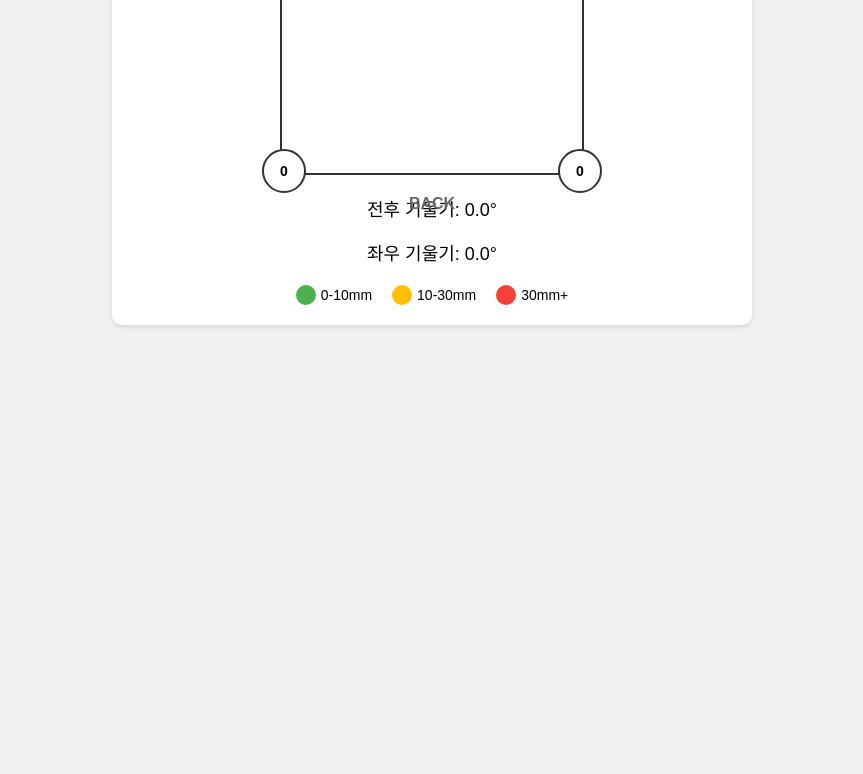
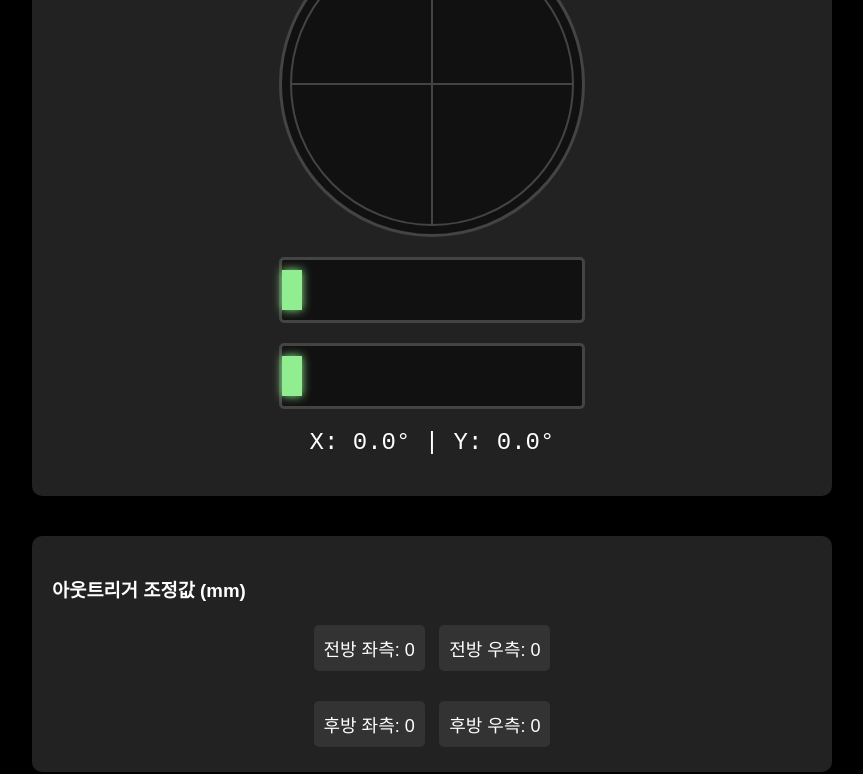
Before and after one commit to effect8010/-caravan-level, a plain HTML site: page index.html in a window 1280 px wide. Shown: the part 149-923 px from the top of the page, without its empty margins (208-1071 px from the left). Before the commit the page ends 800 px from the top, so only its background shows below. Drawn offline with Linux system fonts and the light colour scheme.

Commit message:
Update index.html
이미지 변경

```diff
--- a/index.html
+++ b/index.html
@@ -15,166 +15,213 @@
             margin: 0;
             padding: 20px;
             font-family: Arial, sans-serif;
-            background-color: #f0f0f0;
+            background-color: #000;
+            color: #fff;
         }
         .container {
-            max-width: 600px;
+            max-width: 800px;
             margin: 0 auto;
-            background: white;
             padding: 20px;
+        }
+        .level-container {
+            background-color: #222;
             border-radius: 10px;
-            box-shadow: 0 2px 5px rgba(0,0,0,0.1);
+            padding: 20px;
+            margin-bottom: 20px;
         }
-        .caravan {
+        .bubble-level {
             width: 300px;
-            height: 200px;
+            height: 300px;
             margin: 20px auto;
-            border: 2px solid #333;
+            border: 3px solid #444;
+            border-radius: 50%;
             position: relative;
+            background-color: #111;
+        }
+        .bubble {
+            width: 30px;
+            height: 30px;
+            background: #90EE90;
+            border-radius: 50%;
+            position: absolute;
+            box-shadow: 0 0 10px #90EE90;
+            transition: all 0.1s ease;
+        }
+        .crosshair {
+            position: absolute;
+            top: 50%;
+            left: 50%;
+            width: 280px;
+            height: 280px;
+            transform: translate(-50%, -50%);
+            border: 2px solid #444;
+            border-radius: 50%;
+        }
+        .crosshair::before, .crosshair::after {
+            content: '';
+            position: absolute;
+            background: #444;
+        }
+        .crosshair::before {
+            top: 50%;
+            left: 0;
+            right: 0;
+            height: 2px;
+            transform: translateY(-50%);
+        }
+        .crosshair::after {
+            left: 50%;
+            top: 0;
+            bottom: 0;
+            width: 2px;
+            transform: translateX(-50%);
+        }
+        .bar-level {
+            width: 300px;
+            height: 60px;
+            margin: 20px auto;
+            background-color: #111;
+            border: 3px solid #444;
+            position: relative;
+            border-radius: 5px;
+        }
+        .bar-bubble {
+            width: 20px;
+            height: 40px;
+            background: #90EE90;
+            position: absolute;
+            top: 10px;
+            box-shadow: 0 0 10px #90EE90;
+            transition: all 0.1s ease;
+        }
+        .angle-display {
+            text-align: center;
+            font-size: 24px;
+            margin: 20px 0;
+            font-family: monospace;
+        }
+        .caravan-display {
+            margin-top: 40px;
+            padding: 20px;
+            background-color: #222;
             border-radius: 10px;
         }
-        .corner {
-            width: 40px;
-            height: 40px;
-            border-radius: 50%;
-            position: absolute;
-            display: flex;
-            align-items: center;
-            justify-content: center;
-            font-size: 14px;
-            font-weight: bold;
-            border: 2px solid #333;
-            background-color: white;
-            transition: all 0.3s ease;
+        .corner-value {
+            font-size: 18px;
+            padding: 10px;
+            background-color: #333;
+            border-radius: 5px;
+            margin: 5px;
+            display: inline-block;
         }
-        .fl { top: -20px; left: -20px; }
-        .fr { top: -20px; right: -20px; }
-        .bl { bottom: -20px; left: -20px; }
-        .br { bottom: -20px; right: -20px; }
-        .green { background-color: #4CAF50; color: white; }
-        .yellow { background-color: #FFC107; color: black; }
-        .red { background-color: #F44336; color: white; }
-        .readings {
-            text-align: center;
-            margin-top: 20px;
-            font-size: 18px;
-        }
-        .direction {
-            position: absolute;
-            font-weight: bold;
-            color: #666;
-        }
-        .front { top: -40px; left: 50%; transform: translateX(-50%); }
-        .back { bottom: -40px; left: 50%; transform: translateX(-50%); }
-        .legend {
-            display: flex;
-            justify-content: center;
-            gap: 20px;
-            margin-top: 20px;
-            font-size: 14px;
-        }
-        .legend-item {
-            display: flex;
-            align-items: center;
-            gap: 5px;
-        }
-        .legend-color {
-            width: 20px;
-            height: 20px;
-            border-radius: 50%;
-        }
+        .green-text { color: #90EE90; }
+        .yellow-text { color: #FFD700; }
+        .red-text { color: #FF6B6B; }
     </style>
 </head>
 <body>
     <div class="container">
-        <h1 style="text-align: center;">Caravan Level Meter</h1>
-
-        <div class="caravan">
-            <div class="direction front">FRONT</div>
-            <div class="direction back">BACK</div>
-            <div class="corner fl" id="fl">0</div>
-            <div class="corner fr" id="fr">0</div>
-            <div class="corner bl" id="bl">0</div>
-            <div class="corner br" id="br">0</div>
+        <div class="level-container">
+            <div class="bubble-level">
+                <div class="crosshair"></div>
+                <div class="bubble" id="mainBubble"></div>
+            </div>
+            <div class="bar-level">
+                <div class="bar-bubble" id="xBubble"></div>
+            </div>
+            <div class="bar-level">
+                <div class="bar-bubble" id="yBubble"></div>
+            </div>
+            <div class="angle-display">
+                X: <span id="xAngle">0.0</span>° | Y: <span id="yAngle">0.0</span>°
+            </div>
         </div>
 
-        <div class="readings">
-            <p>전후 기울기: <span id="fbTilt">0.0</span>°</p>
-            <p>좌우 기울기: <span id="lrTilt">0.0</span>°</p>
-        </div>
-
-        <div class="legend">
-            <div class="legend-item">
-                <div class="legend-color" style="background-color: #4CAF50;"></div>
-                <span>0-10mm</span>
+        <div class="caravan-display">
+            <h3>아웃트리거 조정값 (mm)</h3>
+            <div style="text-align: center;">
+                <div class="corner-value" id="fl">전방 좌측: 0</div>
+                <div class="corner-value" id="fr">전방 우측: 0</div>
             </div>
-            <div class="legend-item">
-                <div class="legend-color" style="background-color: #FFC107;"></div>
-                <span>10-30mm</span>
-            </div>
-            <div class="legend-item">
-                <div class="legend-color" style="background-color: #F44336;"></div>
-                <span>30mm+</span>
+            <div style="text-align: center; margin-top: 20px;">
+                <div class="corner-value" id="bl">후방 좌측: 0</div>
+                <div class="corner-value" id="br">후방 우측: 0</div>
             </div>
         </div>
     </div>
 
     <script>
-        // 카라반 치수 (mm)
-        const CARAVAN_LENGTH = 5600;
-        const CARAVAN_WIDTH = 3200;
+        // 카라반 치수
+        const CARAVAN_LENGTH = 7484; // mm (전체 길이)
+        const CARAVAN_WIDTH = 2299;  // mm (전체 폭)
+
+        const mainBubble = document.getElementById('mainBubble');
+        const xBubble = document.getElementById('xBubble');
+        const yBubble = document.getElementById('yBubble');
+        const xAngleDisplay = document.getElementById('xAngle');
+        const yAngleDisplay = document.getElementById('yAngle');
 
         function calculateCornerHeights(fbAngle, lrAngle) {
-            // 라디안 변환
             const fbRadians = fbAngle * (Math.PI / 180);
             const lrRadians = lrAngle * (Math.PI / 180);
 
-            // 전후/좌우 각각의 높이 차이 계산
-            const fbHeightDiff = Math.sin(fbRadians) * CARAVAN_LENGTH;
-            const lrHeightDiff = Math.sin(lrRadians) * CARAVAN_WIDTH;
+            const fbHeightDiff = Math.sin(fbRadians) * (CARAVAN_LENGTH / 2);
+            const lrHeightDiff = Math.sin(lrRadians) * (CARAVAN_WIDTH / 2);
 
-            // 각 코너의 높이 계산
             return {
-                fl: Math.round((-fbHeightDiff/2 - lrHeightDiff/2)), // 전방 좌측
-                fr: Math.round((-fbHeightDiff/2 + lrHeightDiff/2)), // 전방 우측
-                bl: Math.round((fbHeightDiff/2 - lrHeightDiff/2)),  // 후방 좌측
-                br: Math.round((fbHeightDiff/2 + lrHeightDiff/2))   // 후방 우측
+                fl: Math.round((-fbHeightDiff - lrHeightDiff)),
+                fr: Math.round((-fbHeightDiff + lrHeightDiff)),
+                bl: Math.round((fbHeightDiff - lrHeightDiff)),
+                br: Math.round((fbHeightDiff + lrHeightDiff))
             };
         }
 
-        function handleOrientation(event) {
-            const x = event.beta;  // 전후 기울기 (-180° ~ 180°)
-            const y = event.gamma; // 좌우 기울기 (-90° ~ 90°)
+        function updateBubblePositions(x, y) {
+            // 원형 수평계 업데이트
+            const maxRadius = 135; // 버블의 최대 이동 반경
+            const xPos = (y * maxRadius / 90);
+            const yPos = (x * maxRadius / 90);
+            mainBubble.style.transform = `translate(${xPos}px, ${yPos}px)`;
 
-            // 기울기 값을 ±90° 범위로 제한
-            const fbTilt = Math.max(-90, Math.min(90, x));
-            const lrTilt = Math.max(-90, Math.min(90, y));
+            // 바 수평계 업데이트
+            const barMaxMove = 140;
+            xBubble.style.left = `${150 + (y * barMaxMove / 90)}px`;
+            yBubble.style.left = `${150 + (x * barMaxMove / 90)}px`;
+        }
 
-            // 기울기 표시 업데이트
-            document.getElementById('fbTilt').textContent = fbTilt.toFixed(1);
-            document.getElementById('lrTilt').textContent = lrTilt.toFixed(1);
-
-            // 높이 계산
-            const heights = calculateCornerHeights(fbTilt, lrTilt);
-
-            // 각 코너 표시 업데이트
+        function updateCornerValues(heights) {
             Object.entries(heights).forEach(([corner, height]) => {
                 const element = document.getElementById(corner);
-                const absHeight = Math.abs(height);
-                element.textContent = absHeight;
-
-                // 색상 업데이트
-                if (absHeight < 10) {
-                    element.className = `corner ${corner} green`;
-                } else if (absHeight < 30) {
-                    element.className = `corner ${corner} yellow`;
-                } else {
-                    element.className = `corner ${corner} red`;
+                if (element) {
+                    let className = 'corner-value ';
+                    const absHeight = Math.abs(height);
+                    if (absHeight < 10) {
+                        className += 'green-text';
+                    } else if (absHeight < 30) {
+                        className += 'yellow-text';
+                    } else {
+                        className += 'red-text';
+                    }
+                    element.className = className;
+                    element.textContent = `${corner.toUpperCase()}: ${absHeight}mm`;
                 }
             });
         }
 
-        // 센서 권한 요청 및 이벤트 리스너 설정
+        function handleOrientation(event) {
+            const x = event.beta;  // 전후 기울기
+            const y = event.gamma; // 좌우 기울기
+
+            const fbTilt = Math.max(-90, Math.min(90, x));
+            const lrTilt = Math.max(-90, Math.min(90, y));
+
+            xAngleDisplay.textContent = fbTilt.toFixed(1);
+            yAngleDisplay.textContent = lrTilt.toFixed(1);
+
+            updateBubblePositions(fbTilt, lrTilt);
+            updateCornerValues(calculateCornerHeights(fbTilt, lrTilt));
+        }
+
         if (typeof DeviceOrientationEvent.requestPermission === 'function') {
             DeviceOrientationEvent.requestPermission()
                 .then(response => {
@@ -186,20 +233,6 @@
         } else {
             window.addEventListener('deviceorientation', handleOrientation);
         }
-
-        // Service Worker 등록
-        if ('serviceWorker' in navigator) {
-            window.addEventListener('load', () => {
-                navigator.serviceWorker.register('sw.js')
-                    .then(registration => {
-                        console.log('ServiceWorker registration successful');
-                    })
-                    .catch(err => {
-                        console.log('ServiceWorker registration failed: ', err);
-                    });
-            });
-        }
     </script>
-</div>
 </body>
 </html>
```
